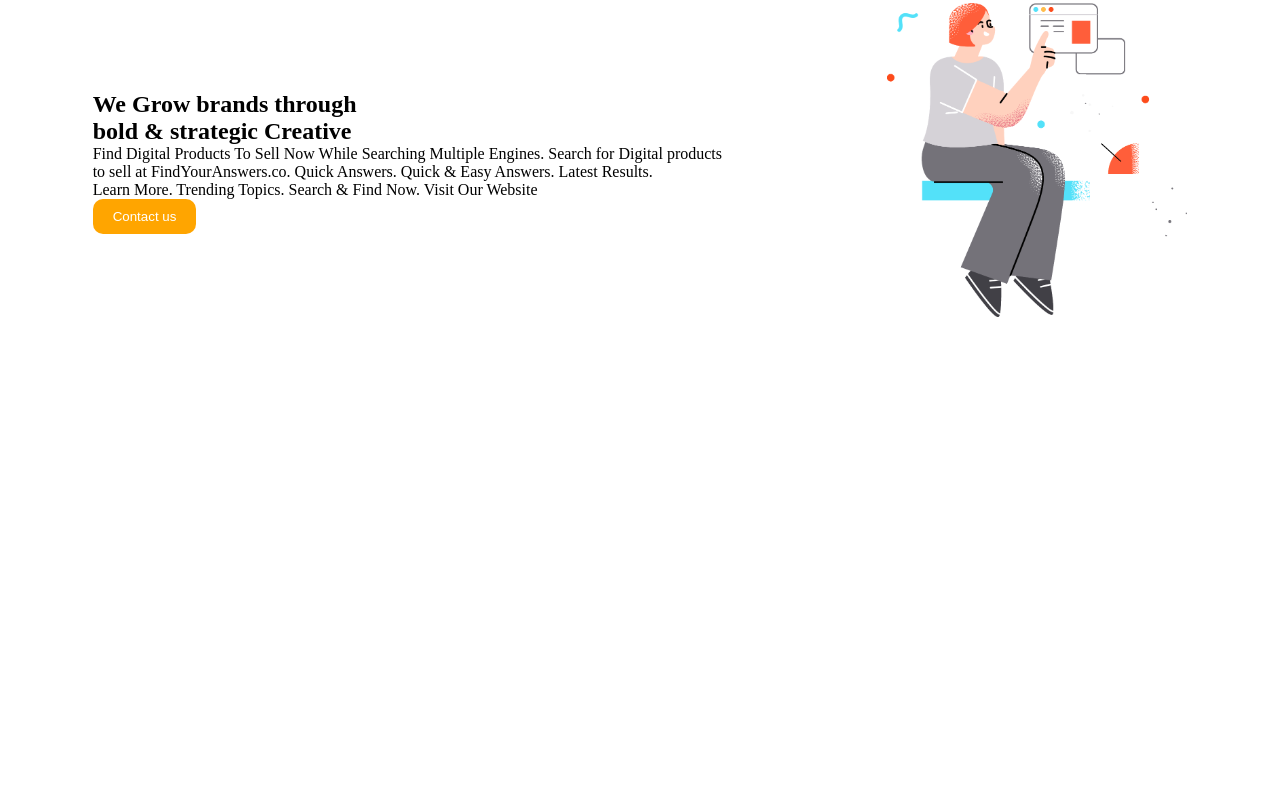
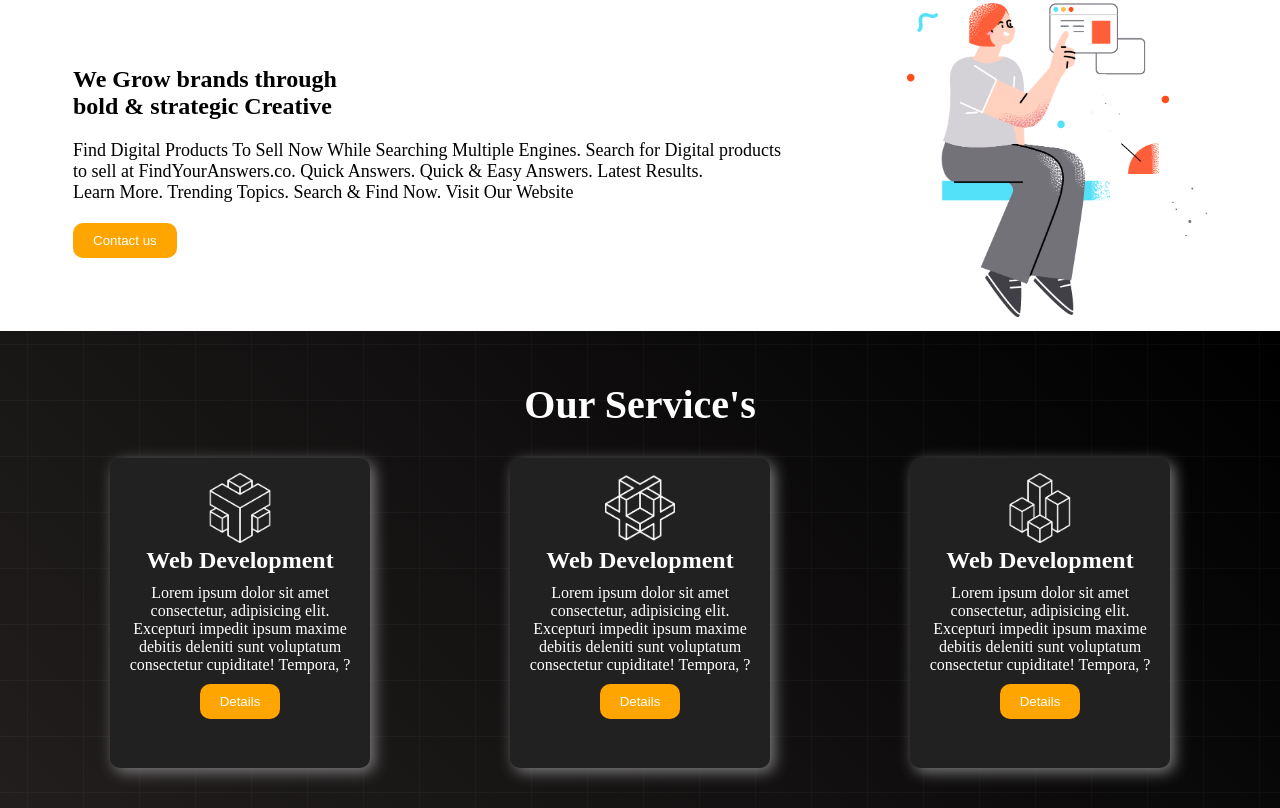
Before and after one commit to swadeb-pzero/digital-product, a plain HTML site: page index.html in a window 1280 px wide. Shown: the part 947-1755 px from the top of the page. Before the commit the page ends 1278 px from the top, so only its background shows below. Drawn offline with Linux system fonts and the light colour scheme.

Commit message:
added our services section

```diff
--- a/index.html
+++ b/index.html
@@ -46,8 +46,32 @@
                 </div>
                 <div class="about-content">
                     <h1>We Grow brands through <br> bold & strategic Creative</h1>
-                    <p>Find Digital Products To Sell Now While Searching Multiple Engines. Search for Digital products <br> to sell at FindYourAnswers.co. Quick Answers. Quick & Easy Answers. Latest Results. <br> Learn More. Trending Topics. Search & Find Now. Visit Our Website</p>
+                    <p class="details">Find Digital Products To Sell Now While Searching Multiple Engines. Search for Digital products <br> to sell at FindYourAnswers.co. Quick Answers. Quick & Easy Answers. Latest Results. <br> Learn More. Trending Topics. Search & Find Now. Visit Our Website</p>
                     <button class="btn">Contact us</button>
+                </div>
+            </div>
+        </section>
+        <!-- our services -->
+        <section class="services-main-container">
+            <h1 class="about-us ">Our Service's</h1>
+            <div class="service-container">
+                <div class="box">
+                   <img class="icon" src="/icon/0.png" alt="">
+                   <h2 class="box-title">Web Development</h2>
+                   <p class="box-details">Lorem ipsum dolor sit amet consectetur, adipisicing elit. Excepturi impedit ipsum maxime debitis deleniti sunt voluptatum consectetur cupiditate! Tempora, ?</p>
+                   <button class="btn box-btn">Details</button>
+                </div>
+                <div class="box">
+                   <img class="icon" src="/icon/1.png" alt="">
+                   <h2 class="box-title">Web Development</h2>
+                   <p class="box-details">Lorem ipsum dolor sit amet consectetur, adipisicing elit. Excepturi impedit ipsum maxime debitis deleniti sunt voluptatum consectetur cupiditate! Tempora, ?</p>
+                   <button class="btn box-btn">Details</button>
+                </div>
+                <div class="box">
+                   <img class="icon" src="/icon/2.png" alt="">
+                   <h2 class="box-title">Web Development</h2>
+                   <p class="box-details">Lorem ipsum dolor sit amet consectetur, adipisicing elit. Excepturi impedit ipsum maxime debitis deleniti sunt voluptatum consectetur cupiditate! Tempora, ?</p>
+                   <button class="btn box-btn">Details</button>
                 </div>
             </div>
         </section>
--- a/styles/style.css
+++ b/styles/style.css
@@ -77,3 +77,39 @@
     flex-direction: row-reverse;
     padding: 10px;
 }
+
+/* our services */
+.box{
+    width: 230px;
+    height: 280px;
+    box-shadow: 4px 4px 15px gray;
+    background-color: rgb(34, 33, 33) ;
+    text-align: center;
+    padding: 15px;
+    color: white;
+    border-radius: 10px;
+}
+.icon{
+    width: 70px;
+}
+.box-btn{
+    margin: 10px;
+}
+.box-title{
+    margin-bottom: 10px;
+}
+box-details{
+   padding: 10px;
+}
+.service-container{
+    display: flex;
+    justify-content: space-around;
+    padding: 20px;
+
+}
+.services-main-container{
+    background-image: url('/images/background.png'),
+    linear-gradient(45deg, rgb(34, 30, 30), black);
+    color: white;
+    padding: 20px;
+}
```
